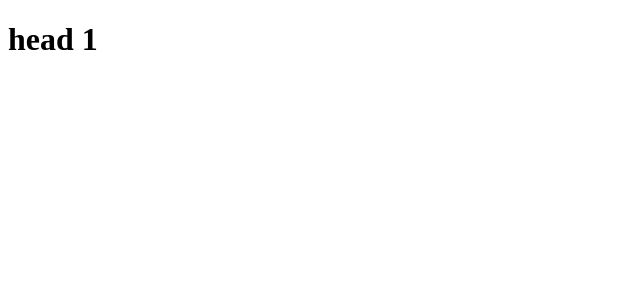
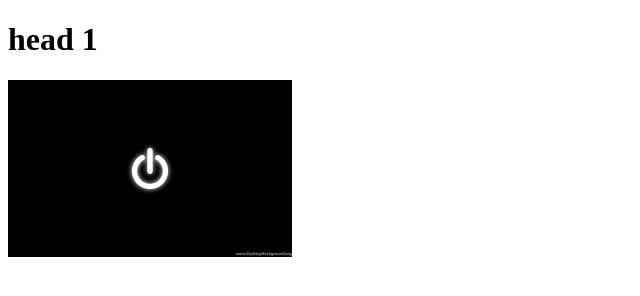
Before and after one commit to Dharanish-2006/tutorial, a plain HTML site: page index.html in a window 1280 px wide. Shown: the whole page, without its empty margins (0-640 px from the left). Drawn offline with Linux system fonts and the light colour scheme.

Commit message:
img added

```diff
--- a/index.html
+++ b/index.html
@@ -7,5 +7,6 @@
 </head>
 <body>
     <h1>head 1</h1>
+    <img src="./images.png">
 </body>
 </html>
```
Also changed, not shown: images.png (added).
